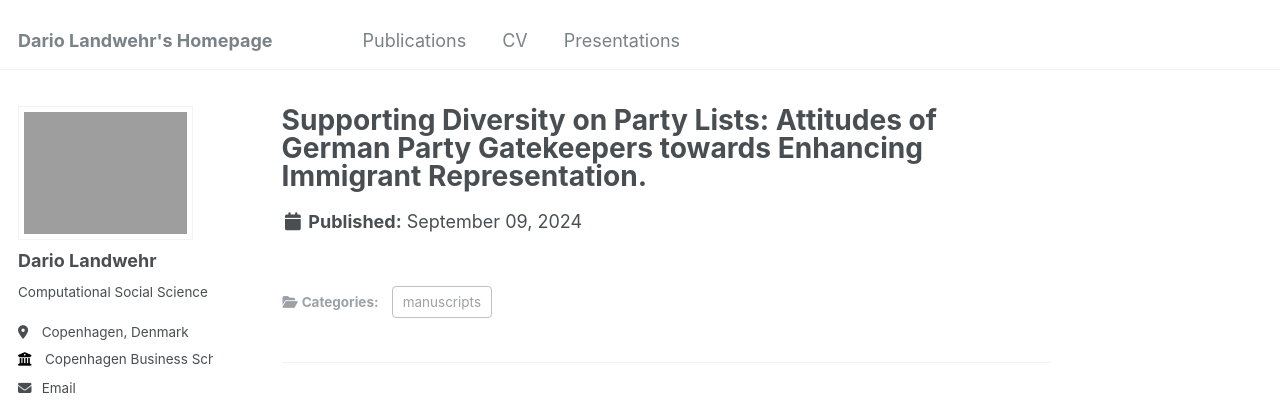
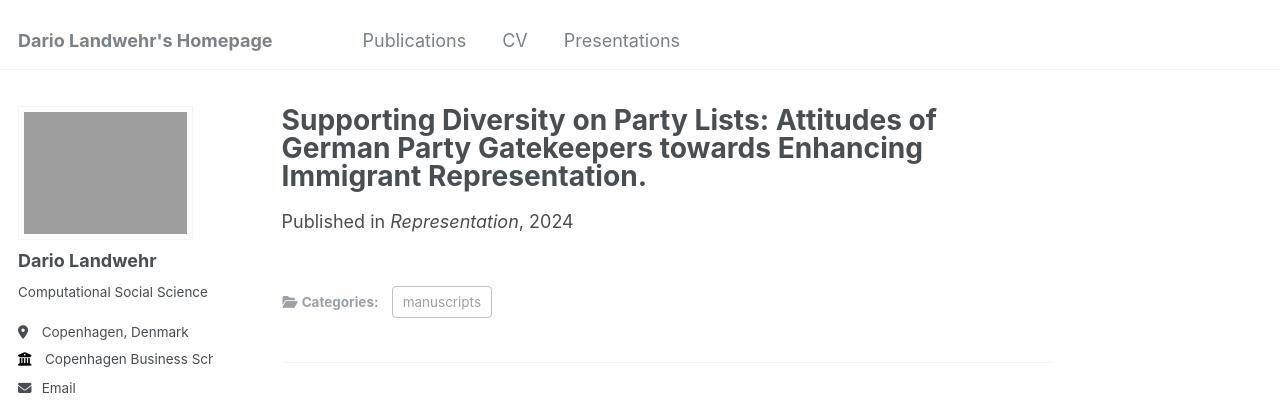
Before and after one commit to DarioLandwehr/DarioLandwehr.github.io, a Jekyll site: the page built from _publications/2023_supporting_diversity.md, in a window 1280 px wide and 954 px high. Shown: the top 402 px of the window. Built offline with Jekyll 4.4.1, drawn with Linux system fonts in a browser that asks for light colours; some web fonts are replaced; part of the change alters nothing that is shown.

Commit message:
Update 2023_supporting_diversity.md

```diff
--- a/_publications/2023_supporting_diversity.md
+++ b/_publications/2023_supporting_diversity.md
@@ -3,11 +3,11 @@ title: "Supporting Diversity on Party Lists: Attitudes of German Party Gatekeepe
 collection: publications
 category: manuscripts
 #permalink: publications
-excerpt: 'Höhne, B., Bouju, A., & **Landwehr, D.** (2024). Supporting Diversity on Party Lists: Attitudes of German Party Gatekeepers Towards Enhancing Immigrant Representation. *Representation, 60*(3), 395-414. <br> <br>
-Which role do party gatekeepers play in shaping the political representation of immigrants? We address this question by analyzing unique survey data collected at party list nomination events, containing individual level attitudes of party gatekeepers towards this issue. We find that apart from political ideology solidarity between underrepresented groups seems to play a central role, in shaping the support for immigrant-origin candidates. <br> <br>
-[\[LINK TO PAPER\]](https://www.tandfonline.com/doi/full/10.1080/00344893.2023.2221675)'
-#date: 2023-07-06
-#venue: 'Representation'
+excerpt: 'Which role do party gatekeepers play in shaping the political representation of immigrants? We address this question by analyzing unique survey data collected at party list nomination events, containing individual level attitudes of party gatekeepers towards this issue. We find that apart from political ideology solidarity between underrepresented groups seems to play a central role, in shaping the support for immigrant-origin candidates. <br> <br>
+[\[LINK TO PAPER\]](https://www.tandfonline.com/doi/full/10.1080/00344893.2023.2221675) <br> <br>
+Höhne, B., Bouju, A., & **Landwehr, D.** (2024). Supporting Diversity on Party Lists: Attitudes of German Party Gatekeepers Towards Enhancing Immigrant Representation. *Representation, 60*(3), 395-414.'
+date: 2024-08-01
+venue: 'Representation'
 #slidesurl: 'http://academicpages.github.io/files/slides1.pdf'
 #paperurl: 'http://academicpages.github.io/files/paper1.pdf'
 #citation: 'Höhne, B., Bouju, A., & Landwehr, D. (2023). &quot;Supporting Diversity on Party Lists: Attitudes of German Party Gatekeepers towards Enhancing Immigrant Representation.&quot; <i>Representation</i>. 60(3).'
```
